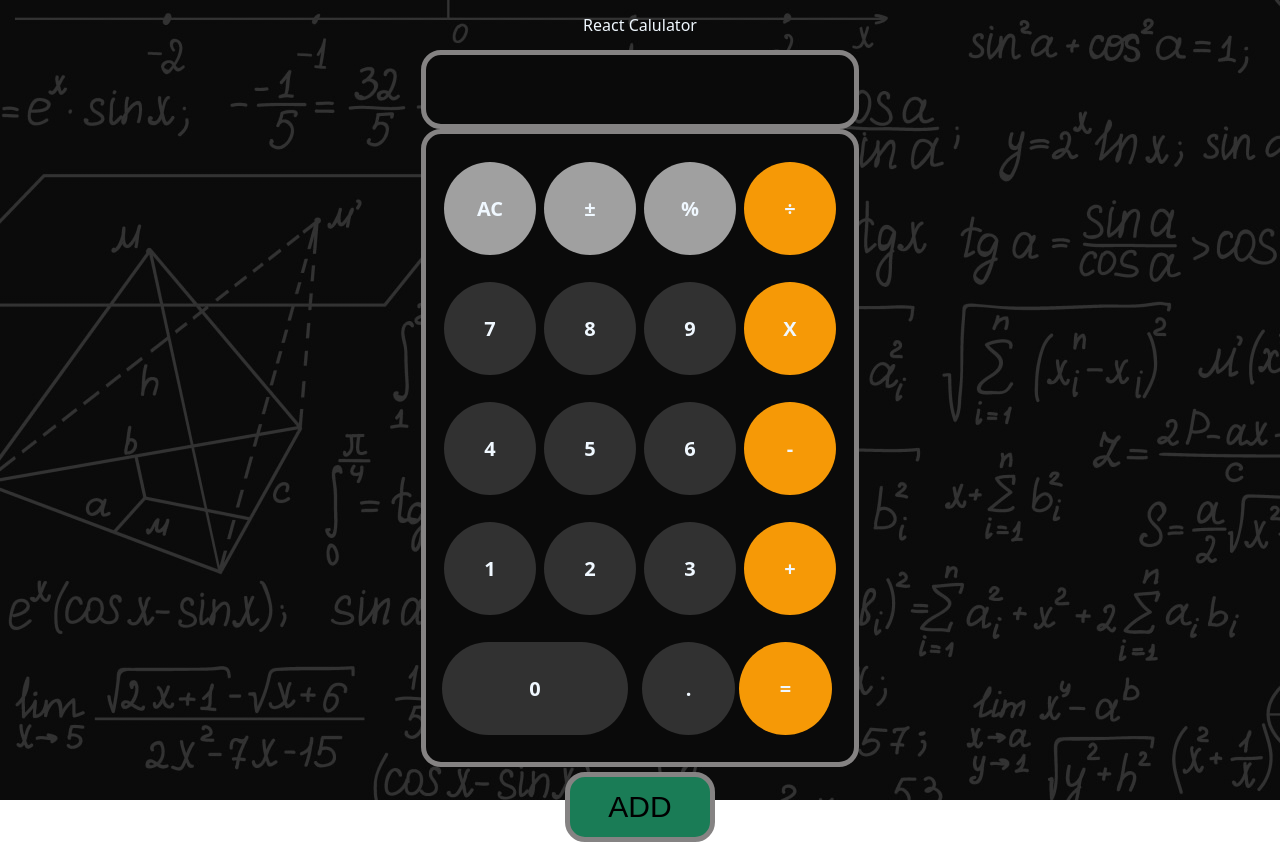
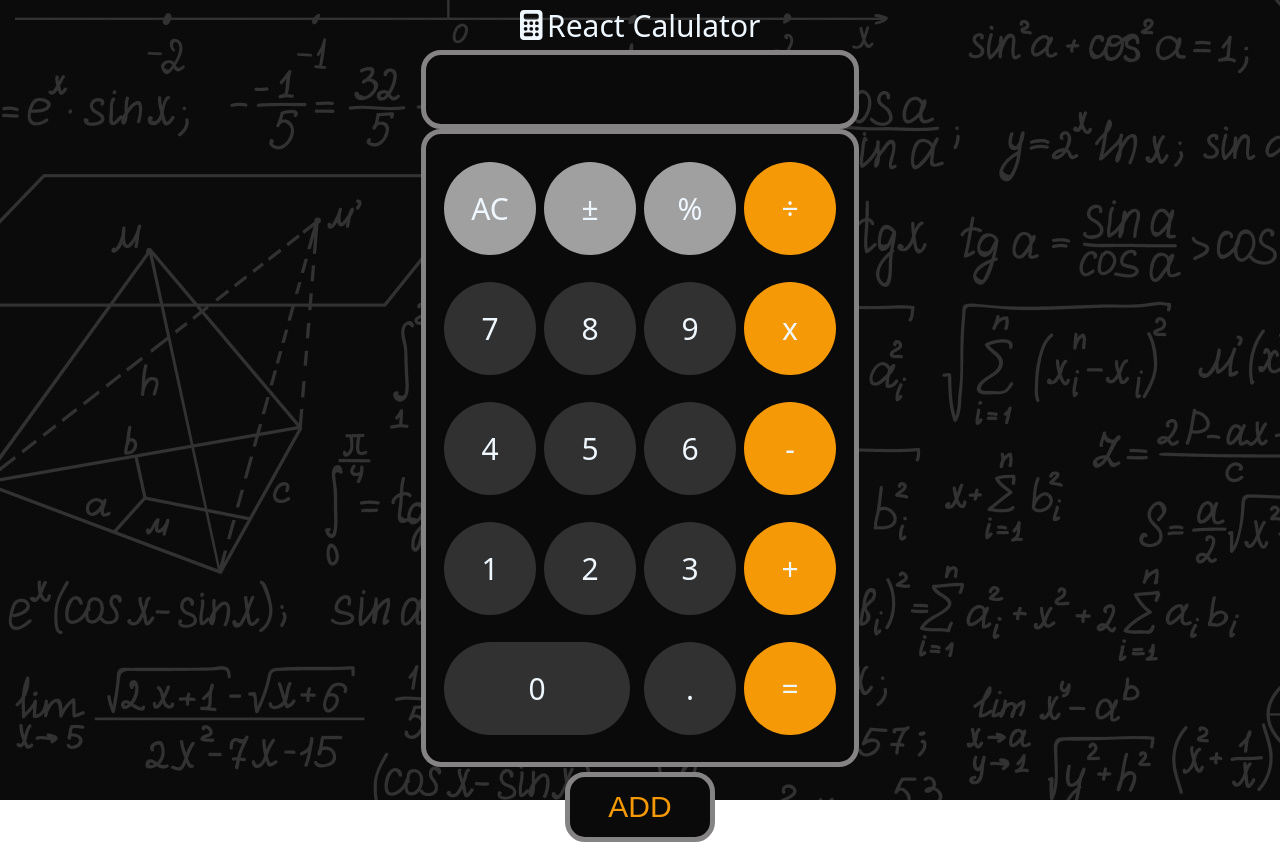
Before and after one commit to Matiasstewart/React-calculator, a React (Create React App) app: page / in a window 1280 px wide. Built offline with nearby package versions, Linux system fonts and the light colour scheme.

Commit message:
progress with layout

```diff
--- a/package.json
+++ b/package.json
@@ -3,6 +3,10 @@
   "version": "0.1.0",
   "private": true,
   "dependencies": {
+    "@fortawesome/fontawesome-svg-core": "^6.2.1",
+    "@fortawesome/free-brands-svg-icons": "^6.2.1",
+    "@fortawesome/free-solid-svg-icons": "^6.2.1",
+    "@fortawesome/react-fontawesome": "^0.2.0",
     "@testing-library/jest-dom": "^5.16.5",
     "@testing-library/react": "^13.4.0",
     "@testing-library/user-event": "^13.5.0",
--- a/public/index.html
+++ b/public/index.html
@@ -24,7 +24,7 @@
       work correctly both with client-side routing and a non-root public URL.
       Learn how to configure a non-root public URL by running `npm run build`.
     -->
-    <title>React App</title>
+    <title>React Calculator</title>
   </head>
   <body>
     <noscript>You need to enable JavaScript to run this app.</noscript>
--- a/src/App.css
+++ b/src/App.css
@@ -17,11 +17,23 @@
 }
 
 .upBar {
-  width: 100%;
+  margin-left: 5px;
+  font-size: 30px;
   display: flex;
   align-items: center;
   justify-content: center;
   height: 50px;
+}
+
+.calculatorIcon{
+  font-size: 30px;
+}
+
+.title {
+  display: flex;
+  width: 100%;
+  justify-content: center;
+  align-items: center;
 }
 
 .display {
@@ -72,7 +84,8 @@
 }
 
 .btnAdd{
-  background-color: rgb(26, 124, 86);
+  color: #f69906;
+  background-color: rgb(10, 10, 10);
   font-size: 30px;
   height: 70px;
   width: 150px;
--- a/src/App.js
+++ b/src/App.js
@@ -1,11 +1,16 @@
 import './App.css';
 import Button from './components/common/Button';
+import { FontAwesomeIcon } from '@fortawesome/react-fontawesome';
+import { faCalculator } from '@fortawesome/free-solid-svg-icons';
 
 function App() {
   return (
     <div className="App">
       <div className='headContainer'>
-        <div className='upBar'>React Calulator</div>
+        <div className='title'>
+          <FontAwesomeIcon icon={faCalculator} className="calculatorIcon" />
+          <div className='upBar'>React Calulator</div>
+        </div>
         <div className='display'></div>
       </div>
       <div className='calculatorContainer'>
@@ -19,7 +24,7 @@ function App() {
           <Button value={"7"}></Button>
           <Button value={"8"}></Button>
           <Button value={"9"}></Button>
-          <Button value={"X"}></Button>
+          <Button value={"x"}></Button>
         </div>
         <div className='row'>
           <Button value={"4"}></Button>
--- a/src/components/common/Button.jsx
+++ b/src/components/common/Button.jsx
@@ -8,7 +8,7 @@ const Button = ({value}) => {
   }
 
   const isOperator = value =>{
-    return (value==="÷" || value==="X" || value==="-" || value==="+" || value==="=")
+    return (value==="÷" || value==="x" || value==="-" || value==="+" || value==="=")
   }
 
   const isExtra = value => {
--- a/src/components/common/styleButton.css
+++ b/src/components/common/styleButton.css
@@ -5,9 +5,9 @@
     display: flex;
     justify-content: center;
     align-items: center;
-    margin: 1%;
-    font-size: 20px;
-    font-weight: bold;
+    margin: 4px;
+    font-size: 30px;
+    font-weight: 500;
 }
 
 .extra {
```
Also changed, not shown: 2 other files (tests, documents, lock files or other folders).
